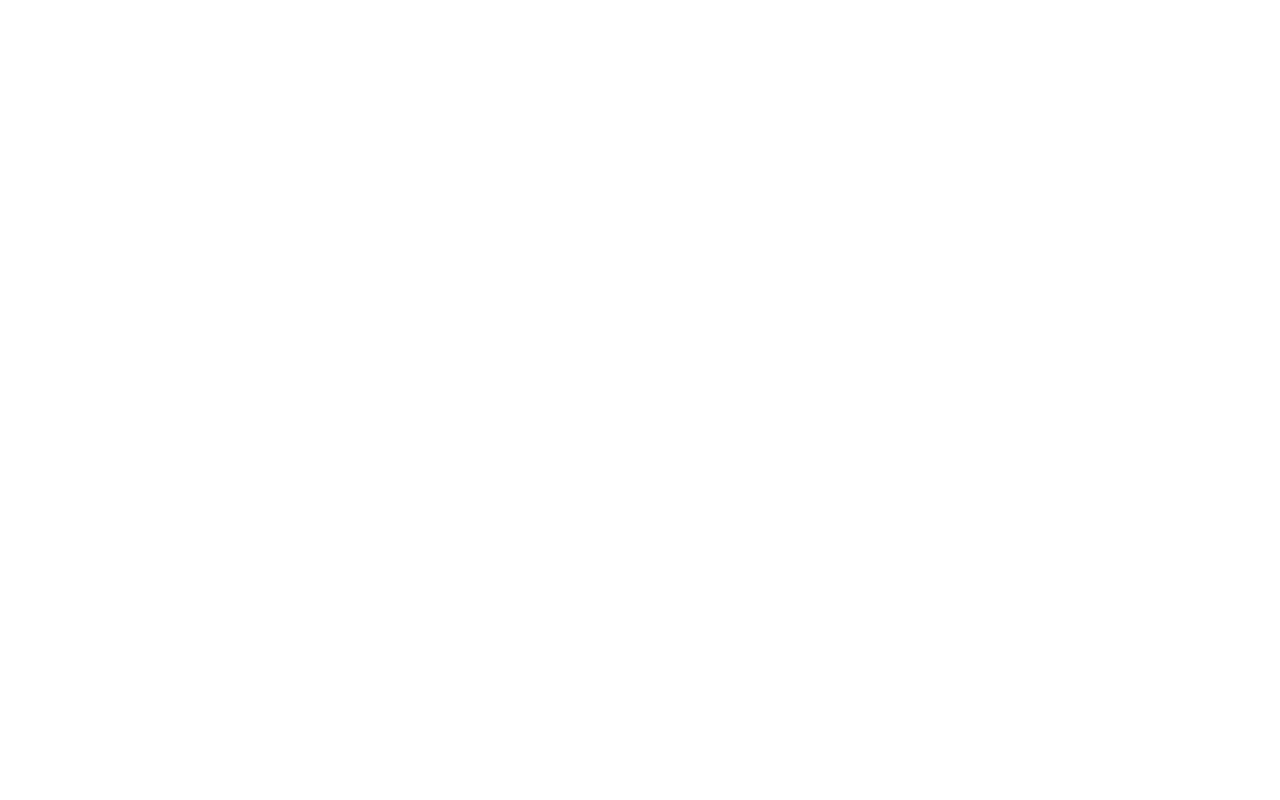
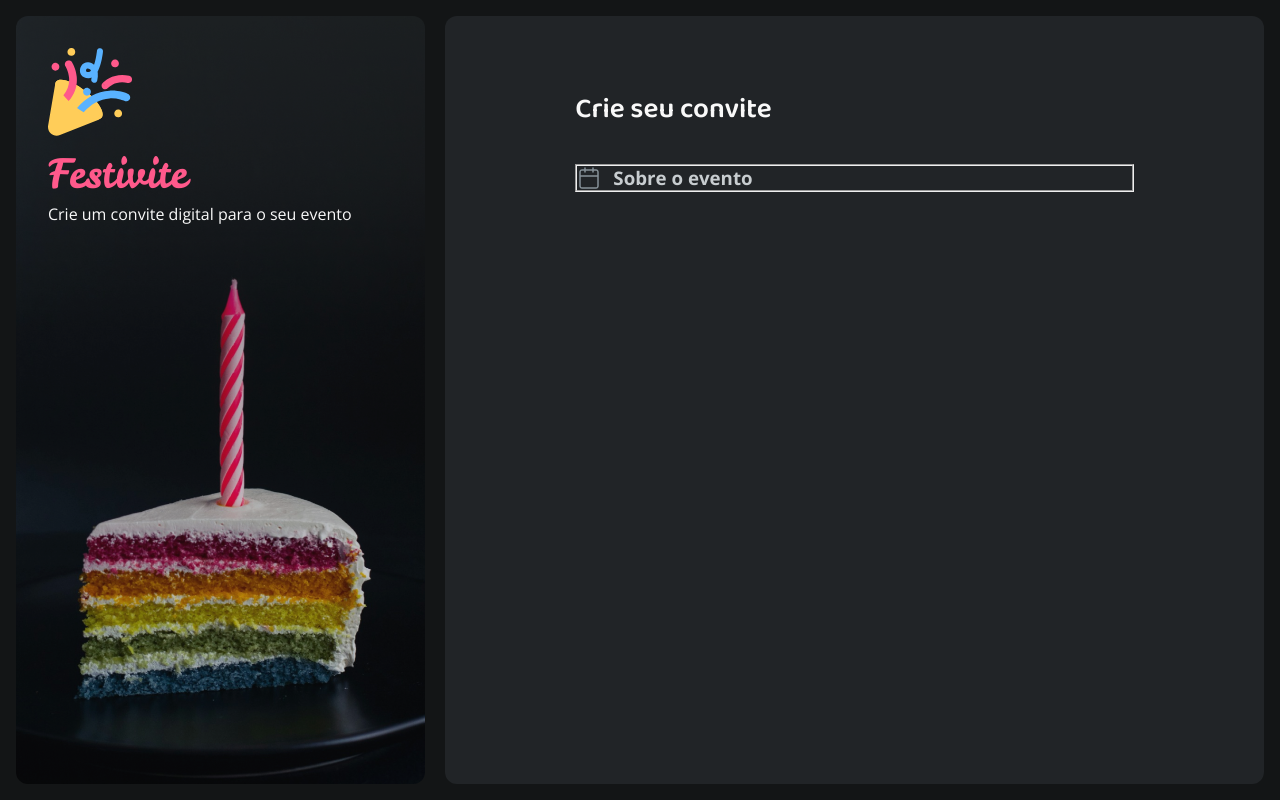
Before and after one commit to Rodood/Form-de-convite, a plain HTML site: page index.html in a window 1280 px wide. Drawn offline with nearby package versions, Linux system fonts and the light colour scheme.

Commit message:
Criado o Aside e main junto com estilo inicial

```diff
--- a/index.html
+++ b/index.html
@@ -1,11 +1,41 @@
 <!DOCTYPE html>
 <html lang="pt-br">
+
 <head>
     <meta charset="UTF-8">
     <meta name="viewport" content="width=device-width, initial-scale=1.0">
     <title>Festivite</title>
+    <link rel="stylesheet" href="styles/index.css">
+    <link rel="preconnect" href="https://fonts.googleapis.com">
+    <link rel="preconnect" href="https://fonts.gstatic.com" crossorigin>
+    <link href="https://fonts.googleapis.com/css2?family=Leckerli+One&display=swap" rel="stylesheet">
+    <link href="https://fonts.googleapis.com/css2?family=Baloo+2:wght@400..800&display=swap" rel="stylesheet">
+    <link href="https://fonts.googleapis.com/css2?family=Open+Sans:ital,wght@0,300..800;1,300..800&display=swap"
+        rel="stylesheet">
 </head>
+
 <body>
+    <div id=app>
+        <aside>
+            <img src="assets/icons/Logo.svg" alt="ícone de lança confete">
+            <h1>Festivite</h1>
+            <p>Crie um convite digital para o seu evento</p>
+        </aside>
 
+        <main>
+            <div id="main-container">
+                <h2>Crie seu convite</h2>
+                <form>
+                    <fieldset class="about-event">
+                        <div class="flex">
+                            <img src="assets/icons/calendar.svg" alt="ícone de calendário">
+                            <h3>Sobre o evento</h3>
+                        </div>
+                    </fieldset>
+                </form>
+            </div>
+        </main>
+    </div>
 </body>
+
 </html>
--- /dev/null
+++ b/styles/global.css
@@ -0,0 +1,74 @@
+* {
+    padding: 0;
+    margin: 0;
+    box-sizing: border-box;
+}
+
+:root {
+    /* Cores */
+    /* Brand */
+    --brand-light: #59B2FF;
+    --brand-mid: #3487CF;
+    --brand-dark: #1D6FB6;
+
+    /* Cores */
+    --purple: #B259FF;
+    --fuschia: #FF59F9;
+    --pink: #FF598B;
+    --orange: #FF8B59;
+    --yellow: #FFCD59;
+    --lime: #E1FF59;
+    --green: #59FF91;
+    --cyan: #59FFF9;
+    --navy: #6A59FF;
+
+    /* Feedback */
+    --danger: #FF5959;
+
+    /* Input */
+    --input-base: #1C1F21;
+    --input-stroke: #363B40;
+    --input-placeholder: #869198;
+
+    /* Shape */
+    --shape-background: #131516;
+    --shape-body: #212427;
+    --shape-button: #2D3136;
+    --shape-hover: #383D42;
+
+    /* Text */
+    --text-body: #C8CDD0;
+    --text-heading: #F9F9F9;
+
+    /* Tipografia */
+    --logo-font-family: "Leckerli One", cursive;
+    --heading-font-family: 'Baloo 2', sans-serif;
+    --body-font-family: 'Open Sans', sans-serif;
+
+    --logo: 400 2.5rem/1 var(--logo-font-family);
+    --heading-md: 600 1.75rem/1 var(--heading-font-family);
+    --heading-sm: 600 1.125rem/1 var(--heading-font-family);
+    --body-md: 400 1rem/1 var(--body-font-family);
+    --body: 300 1rem/1 var(--body-font-family)
+    --body-sm: 400 .875rem/1 var(--body-font-family);
+    --body-xs: 400 .75rem/1 var(--body-font-family);
+}
+
+body {
+    overflow: hidden;
+
+    background-color: var(--shape-background);
+    font: var(--body-md);
+    color: var(--text-body);
+}
+
+img {
+    max-width: 100%;
+    height: auto;
+}
+
+.flex {
+    display: flex;
+    align-items: center;
+    gap: .75rem;
+}
--- /dev/null
+++ b/styles/index.css
@@ -0,0 +1,2 @@
+@import url(global.css);
+@import url(layout.css);
--- /dev/null
+++ b/styles/layout.css
@@ -0,0 +1,52 @@
+#app {
+    display: grid;
+    grid-template-columns: 1fr 2fr;
+
+    height: 100vh;
+    overflow: hidden;
+    padding: 1rem;
+    gap: 1.25rem;
+}
+
+aside {
+    background-image: url(../assets/Background.png);
+    background-repeat: no-repeat;
+    background-size: cover;
+    border-radius: .75rem;
+    height: 100%;
+
+    padding: 2rem;
+
+    img {
+        margin-bottom: 1rem;
+    }
+
+    h1 {
+        margin-bottom: .75rem;
+        font: var(--logo);
+        color: var(--pink);
+    }
+
+    p {
+        font: var(--body);
+        color: var(--text-heading);
+    }
+}
+
+main {
+    overflow: auto;
+    padding-block: 5rem;
+    border-radius: .75rem;
+    background-color: var(--shape-body);
+
+    #main-container {
+        padding-inline: 8.125rem;
+        display: grid;
+        gap: 2.5rem;
+
+        h2 {
+            font: var(--heading-md);
+            color: var(--text-heading);
+        }
+    }
+}
```
Also changed, not shown: assets/Background.png (added), assets/icons/Logo.svg (added), assets/icons/calendar.svg (added).
